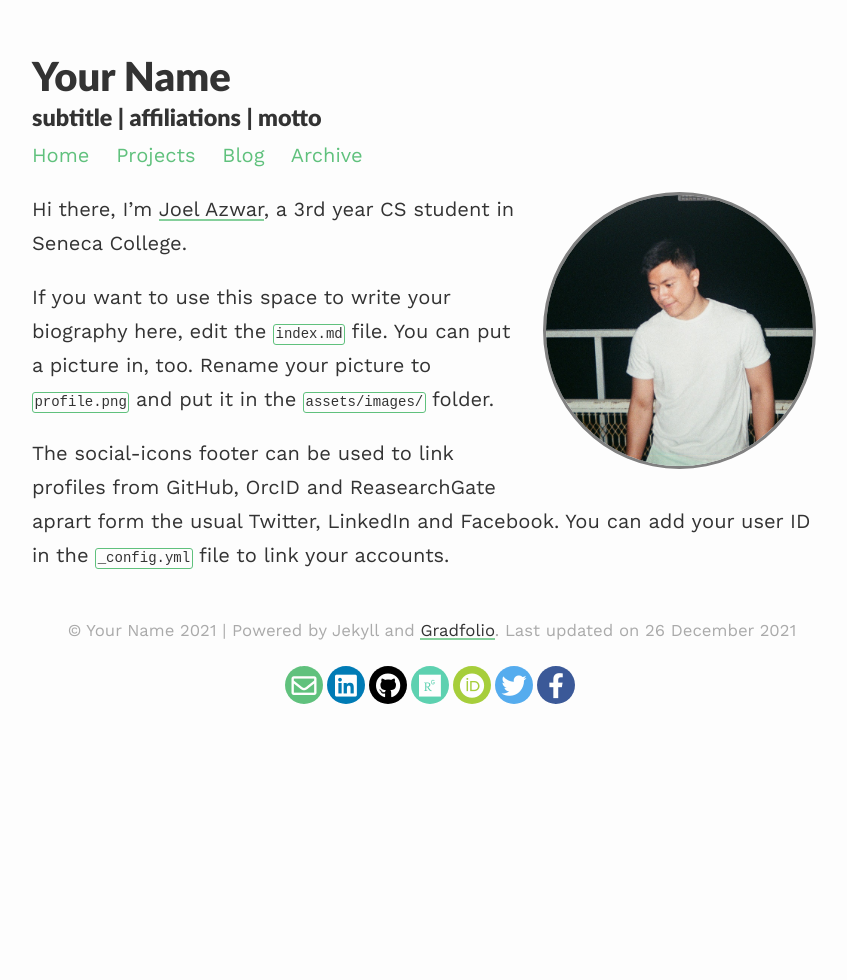
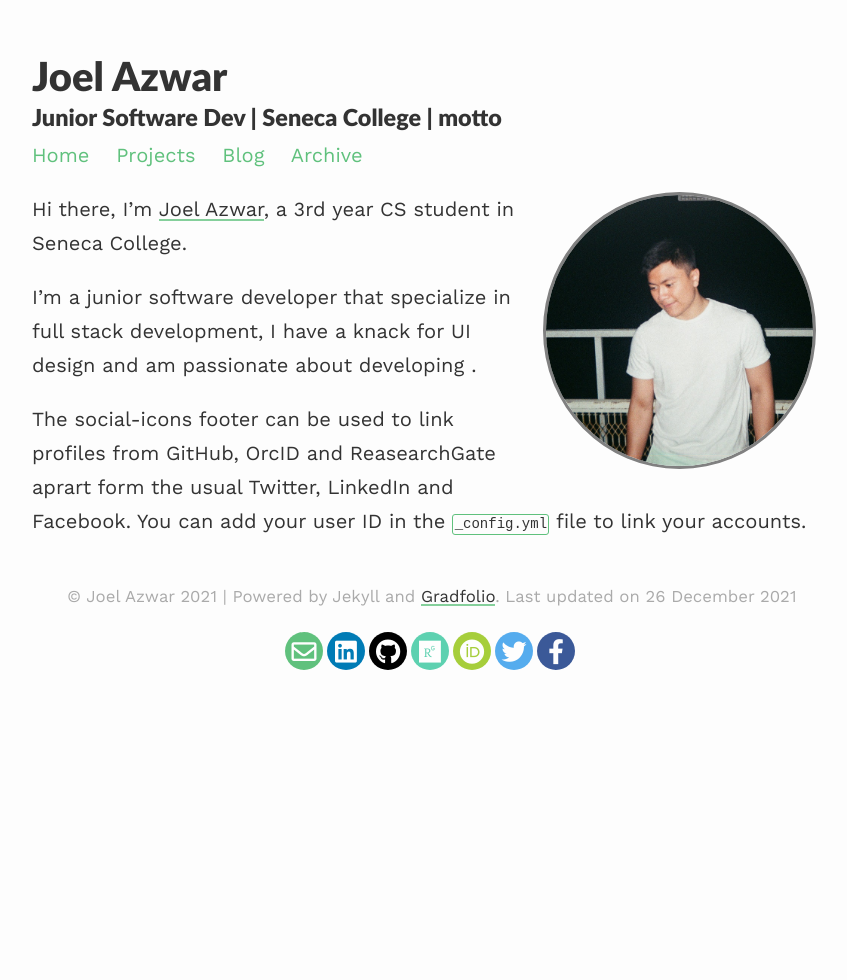
Before and after one commit to joelazwar/joelazwar.github.io, a Jekyll site: the page built from index.md, in a window 1280 px wide. Shown: the whole page, without its empty margins (208-1055 px from the left). Built offline with Jekyll 4.4.1, drawn with Linux system fonts in a browser that asks for light colours; nearby versions of some CDN libraries.

Commit message:
modified blog edit preview

```diff
--- a/_config.yml
+++ b/_config.yml
@@ -1,7 +1,7 @@
 ### your site title here
 
-title: Your Name
-description: subtitle | affiliations | motto
+title: Joel Azwar
+description: Junior Software Dev | Seneca College | motto
 
 baseurl: "" #name of GitHub repository
 url: "" #custom url to be used instead of GitHub repository
--- a/admin/index.html
+++ b/admin/index.html
@@ -11,5 +11,8 @@
   <body>
     <!-- Include the script that builds the page and powers Netlify CMS -->
     <script src="https://unpkg.com/netlify-cms@^2.0.0/dist/netlify-cms.js"></script>
+    <script>
+      CMS.registerPreviewStyle("/index.css");
+    </script>
   </body>
 </html>
--- a/index.md
+++ b/index.md
@@ -9,6 +9,6 @@ published: true
 
 Hi there, I'm [Joel Azwar](https://www.linkedin.com/in/joel-azwar-991b9817b/), a 3rd year CS student in Seneca College.
 
-If you want to use this space to write your biography here, edit the `index.md` file. You can put a picture in, too. Rename your picture to `profile.png` and put it in the `assets/images/` folder.
+I'm a junior software developer that specialize in full stack development, I have a knack for UI design and am passionate about developing .
 
 The social-icons footer can be used to link profiles from GitHub, OrcID and ReasearchGate aprart form the usual Twitter, LinkedIn and Facebook. You can add your user ID in the `_config.yml` file to link your accounts.
```
Also changed, not shown: admin/index.css (added, +10 -0 lines).
